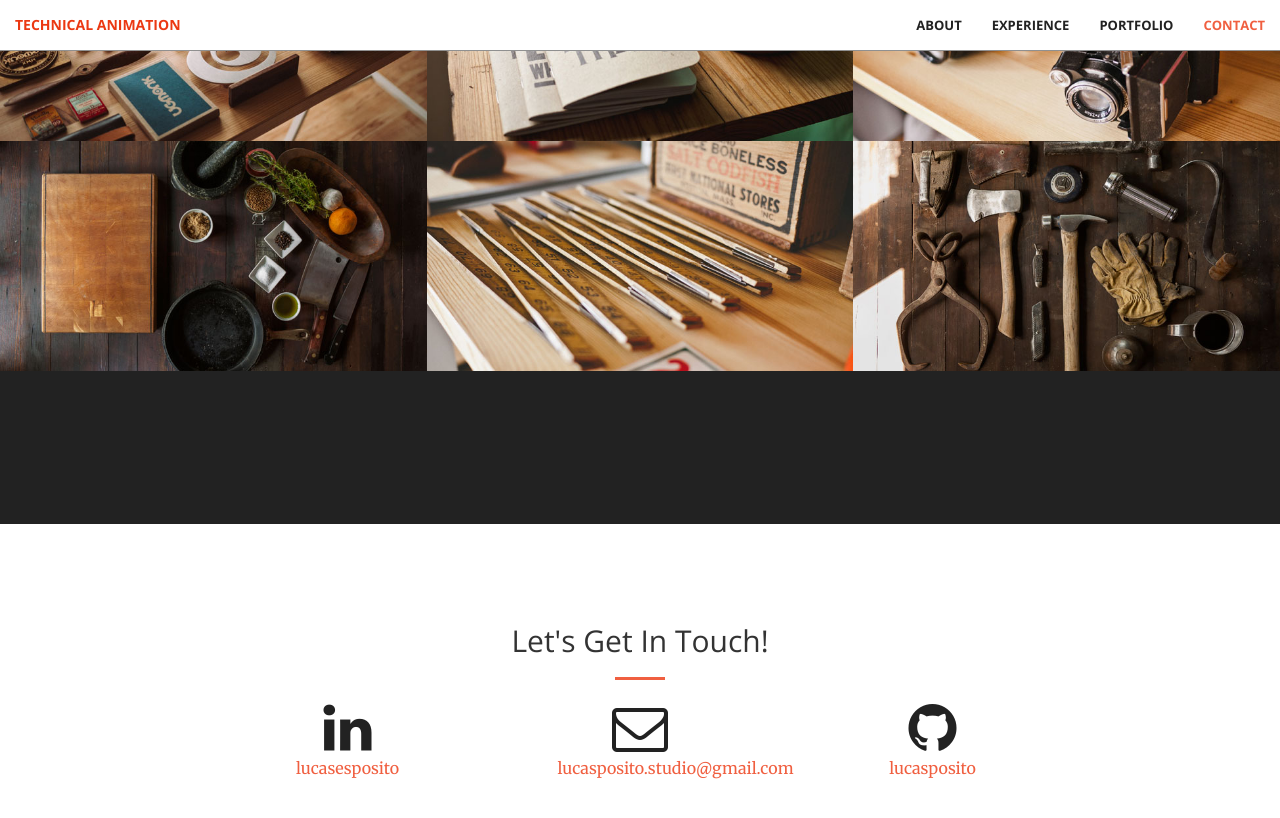
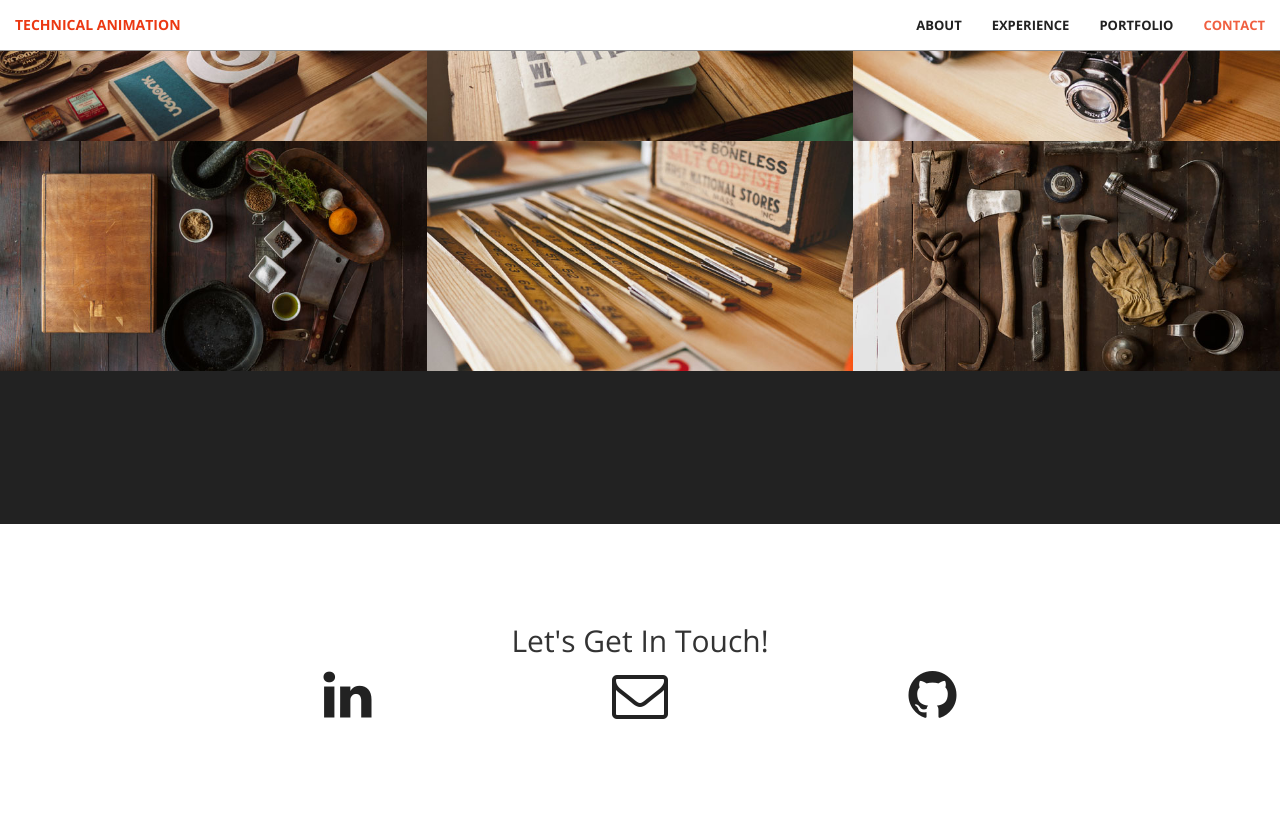
Before and after one commit to lucasposito/lucasposito.github.io, a Jekyll site: the page built from index.html, in a window 1280 px wide and 900 px high, scrolled down 1777 px. Shown: the top 818 px of the window. Built offline with Jekyll 4.4.1, drawn with Linux system fonts in a browser that asks for light colours.

Commit message:
Removed description in the contact area

```diff
--- a/_includes/contact.html
+++ b/_includes/contact.html
@@ -3,24 +3,20 @@
         <div class="row">
             <div class="col-lg-8 col-lg-offset-2 text-center">
                 <h2 class="section-heading">Let's Get In Touch!</h2>
-                <hr class="primary">
             </div>
         <div class="col-lg-2 col-lg-offset-2 text-center">
             <a href="https://www.linkedin.com/in/lucasesposito">
                 <i class="fa fa-linkedin fa-3x wow bounceIn" data-wow-delay=".1s"></i>
-                <p>lucasesposito</p>
             </a>
         </div>
         <div class="col-lg-2 col-lg-offset-1 text-center">
             <a href="mailto:lucasposito.studio@gmail.com">
             <i class="fa fa-envelope-o fa-3x wow bounceIn" data-wow-delay=".1s"></i>
-                <p>lucasposito.studio@gmail.com</p>
             </a>
         </div>
         <div class="col-lg-2 col-lg-offset-1 text-center">
             <a href="https://github.com/lucasposito">
             <i class="fa fa-github fa-3x wow bounceIn" data-wow-delay=".1s"></i>
-                <p>lucasposito</p>
             </a>
         </div>
 
```
